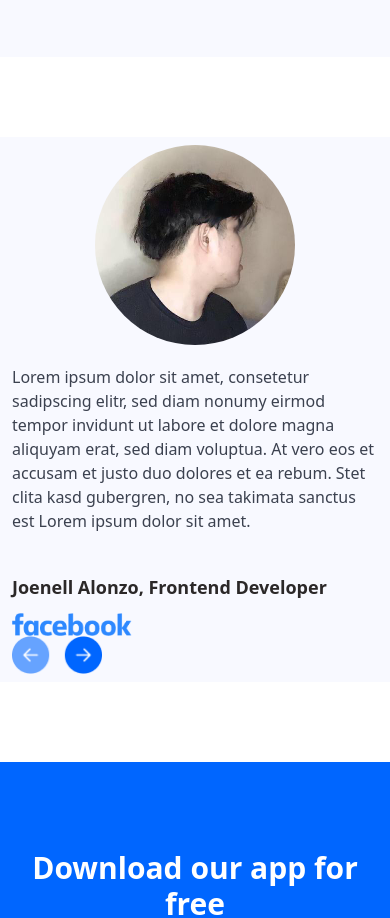
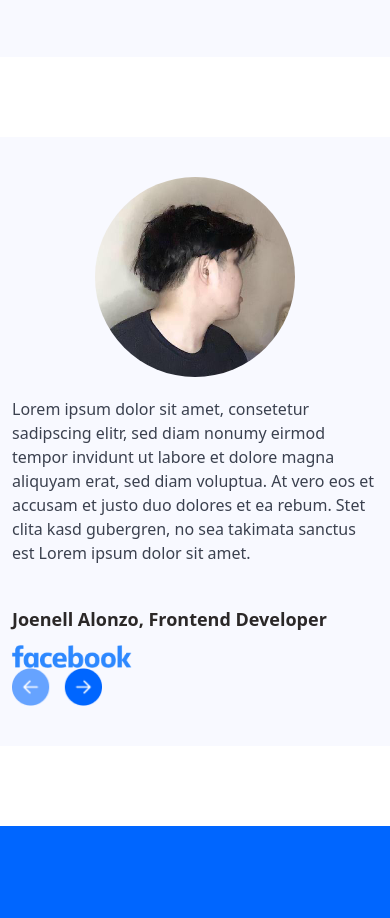
Before and after one commit to alonzojoe/air-app, a React (Vite) app: page / in a window 390 px wide. Shown: the part 7320-8238 px from the top of the page. Built offline with nearby package versions, Linux system fonts and the light colour scheme.

Commit message:
Testimonial section padding adjustment default screen

```diff
--- a/src/components/TestimonialSeciton.tsx
+++ b/src/components/TestimonialSeciton.tsx
@@ -3,7 +3,7 @@ import { TESTIMONIAL_CONTENT } from "../constants";
 const TestimonialSection = () => {
   return (
     <section id="testimonial">
-      <div className="bg-lightgrey max-w-7xl mx-auto px-3 py-2 my-20">
+      <div className="bg-lightgrey max-w-7xl mx-auto px-3 py-10 md:py-2 my-20">
         <div className="grid grid-cols-12 items-center gap-5 lg:gap-10">
           <div className="col-span-12 md:col-span-6 lg:col-span-4 flex items-center justify-center">
             <img
```
